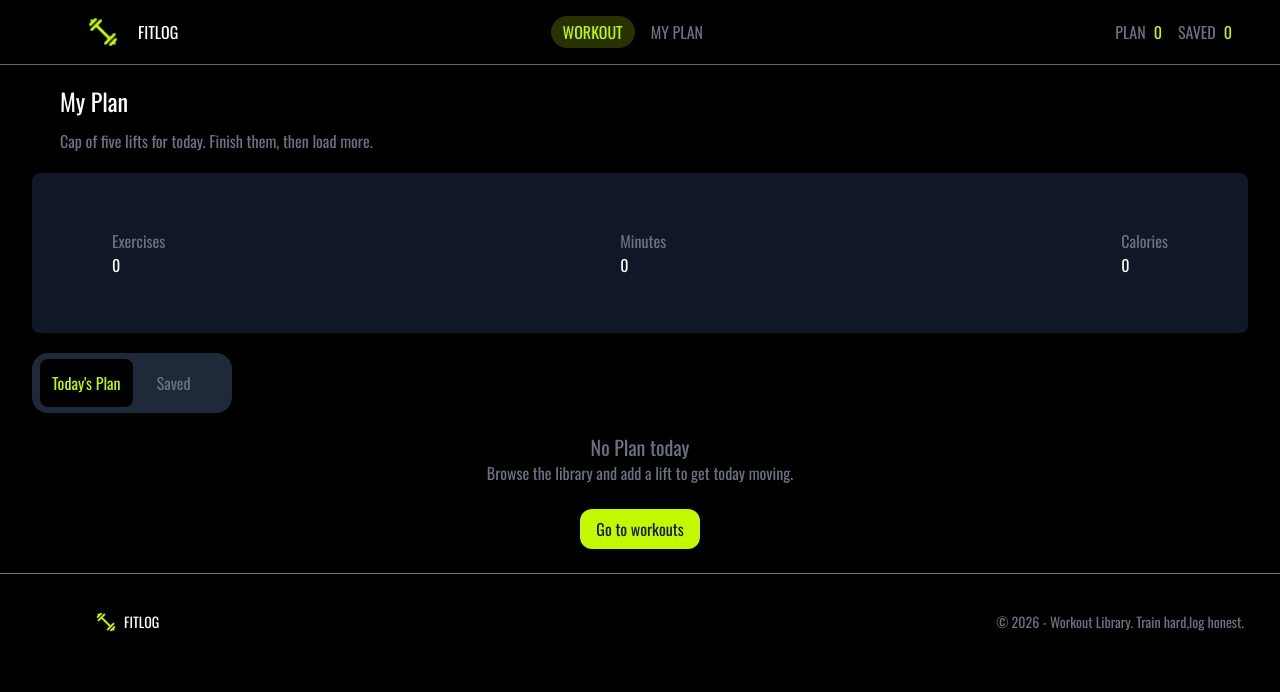
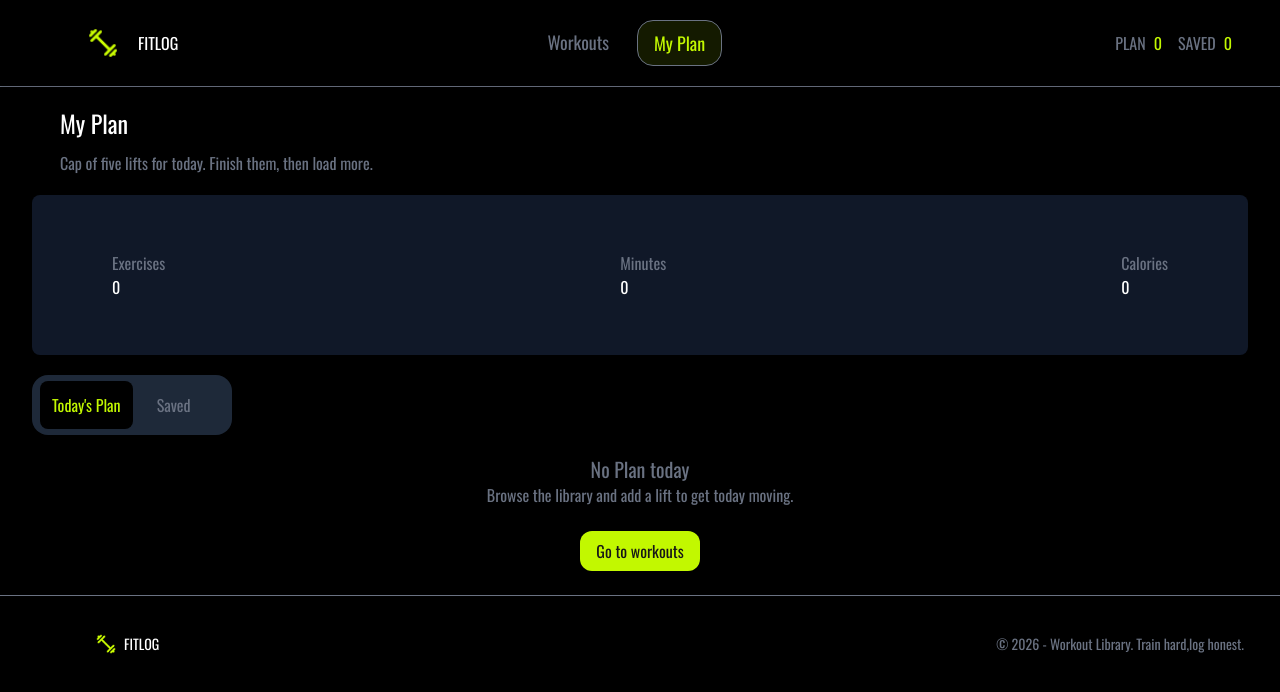
Before and after one commit to nishattasnimtonni5-lang/b-14-A-06, a Next.js app: page /apps in a window 1280 px wide. Shown: the top 692 px of the page. Built offline with nearby package versions, Linux system fonts and the light colour scheme.

Commit message:
fit: added active links

```diff
--- a/src/app/apps/page.tsx
+++ b/src/app/apps/page.tsx
@@ -160,7 +160,7 @@ const MyPlan = () => {
         <div className="text-center">
           <p className="text-gray-500 text-xl">No saved plan</p>
           <p className="text-gray-500 pb-8">Browse the library and save a lift to get today moving.</p>
-        <button><Link href='/apps' className="bg-[#C2F800] px-4 py-2 rounded-xl ">Go to workouts</Link></button>
+        <button><Link href='/' className="bg-[#C2F800] px-4 py-2 rounded-xl ">Go to workouts</Link></button>
         </div>)}
 
             </>
--- /dev/null
+++ b/src/components/shared/Activelink.tsx
@@ -0,0 +1,25 @@
+'use client'
+
+import Link from "next/link";
+import { usePathname } from "next/navigation";
+import { ReactNode } from "react";
+
+
+const links:{name:string;href:string}[]=[
+    {
+        name:'Workouts',href:'/'},
+      {   name:'My Plan',href:'/apps'
+    }
+]
+const Activelink = () => {
+ const pathname=usePathname();
+    return (
+        <div className="flex gap-3">
+            {links.map((link)=>(
+                <Link key={link.href} href={link.href} className={pathname===link.href?'text-[#C2F800] bg-[#C2F800]/10 rounded-2xl px-4 text-lg py-2  border border-gray-500 ':'text-gray-500 text-lg px-4 py-2'} >{link.name}</Link>
+            ))}
+        </div>
+    );
+};
+
+export default Activelink;
--- a/src/components/shared/NavBar.tsx
+++ b/src/components/shared/NavBar.tsx
@@ -4,22 +4,18 @@ import NavImg from "@/assets/logo.png"
 import Image from 'next/image';
 import Link from 'next/link';
 import PlanCount from './PLanAndSaved';
+import Activelink from './Activelink';
 const NavBar = () => {
 
     return (
         <div className='sticky top-0 z-50'>
-            <nav className="navbar shadow-sm flex justify-between items-center bg-black">
+            <nav className="navbar shadow-sm py-5 flex justify-between items-center bg-black">
   <div className="flex items-center gap-5 pl-20">
     <Image src={NavImg} alt="navbarimage" width={30} height={40} />
   <h4 className='text-white'> FITLOG</h4>
   </div>
 
-   <ul className='flex gap-4'>
-    <li>
-      <Link href='/' className='text-[#C2F800] px-3 py-1 rounded-2xl bg-[#C2F800]/20'>WORKOUT</Link></li>
-    <li><Link href='/apps' className='text-gray-500'>MY PLAN</Link></li>
-       </ul>
-
+  <Activelink/>
         <ul className='flex gap-4 px-10'>
          <li> <Link href="/apps" className='text-gray-500 flex gap-2'>PLAN <PlanCount type='today'/></Link></li>
           <li><Link href="/apps" className='text-gray-500 flex gap-2'>SAVED<PlanCount type='saved'/></Link></li>
```
